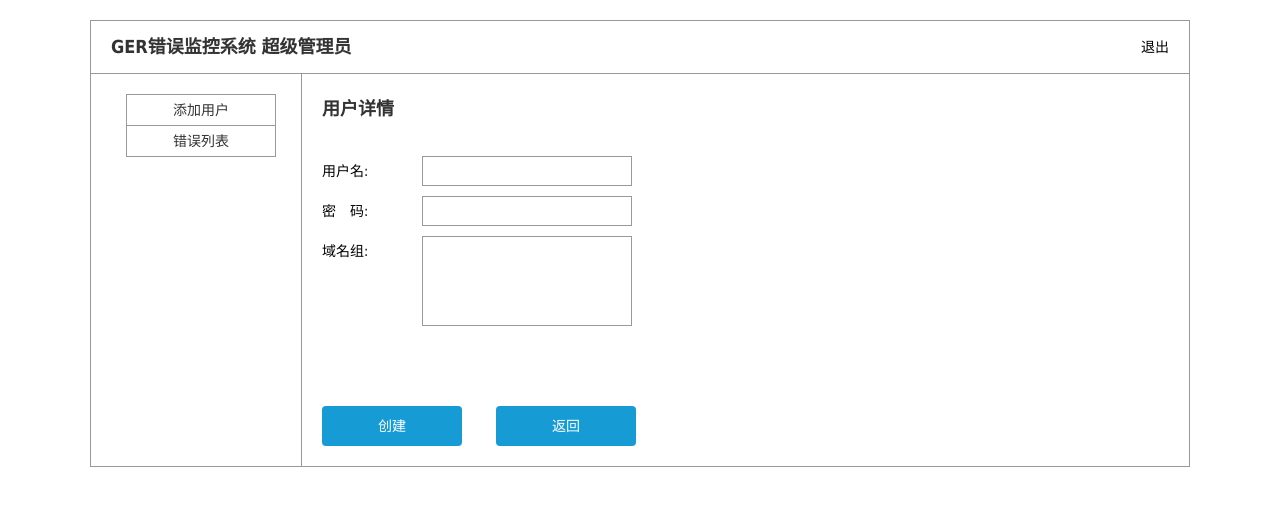
After one commit to gomeplusFED/GER-server, a PHP site: page /views/userdetail.html in a window 1280 px wide. The commit adds this page. Shown: the top 506 px of the page. Run offline with PHP 8.4, Linux system fonts and the light colour scheme.

Commit message:
add static html css

```diff
--- a/middleware/index.js
+++ b/middleware/index.js
@@ -31,6 +31,10 @@ module.exports = function(app) {
     secret: 'gerServer'
   }));
 
+  /*app.use(function(){
+
+  });*/
+
   app.use(flash);
 
   app.use(function(req, res, next) {
--- a/public/css/login.css
+++ b/public/css/login.css
@@ -56,7 +56,7 @@ body{
 	background: #eee;
 }
 .container{
-	width:260px;
+	width:400px;
 	margin: 100px auto;
 	border-radius:5px;
 	color:#666;
@@ -92,3 +92,4 @@ body{
     border-radius: 6px;
     margin-top:30px;
 }
+.error_tips{color:#d80a0a;}
--- /dev/null
+++ b/public/css/user.css
@@ -0,0 +1,38 @@
+@charset "UTF-8";
+input{background:none;}
+.fl{float: left;}
+.fr{float: right;}
+
+.container{width:1100px;margin:20px auto 0;}
+.content{line-height: 30px;border: 1px solid #999;padding:0 10px;}
+.container .title{font-size:18px;color:#333;font-weight:bold;height:32px;line-height:32px;padding:10px 20px;}
+.logout{font-weight:normal;height:32px;line-height:32px;cursor:pointer;}
+.left_area{width:200px;text-align:center;padding:20px 0;}
+.right_area{margin-left:200px;border-left: 1px solid #999;padding:20px;}
+
+.left_area ul{display:inline-block;width:150px;border-top:1px solid #999;}
+.left_area li{border:1px solid #999;border-top:none;}
+.right_area li{border-bottom:1px dashed #eae6e6;margin-bottom:10px;}
+.userlist .btn{width:75px;height:18px;border-radius:5px;border:1px solid #999;line-height:18px;margin-top:6px;margin-left:10px;}
+.userlist .btn.delete{background-color:#169bd5;color:#fff;border-color:#169bd5;}
+.username,
+.password,
+.domains{width:200px;border:1px solid #999;padding:4px;}
+.username,
+.password{height:20px;}
+.domains{height:80px;}
+
+
+.useradd .content_title,
+.userdetail .content_title,
+.changepass .content_title{font-size:18px;color:#333;font-weight:bold;height:32px;padding-bottom:30px;}
+
+.useradd .title,
+.userdetail .title,
+.changepass .title{border:1px solid #999;border-bottom:none;}
+.submit{padding-top:60px;}
+.submit input{margin-right:30px;height:40px;line-height:40px;width:140px;border-radius:4px;background-color:#169bd5;color:#fff;}
+
+.right_area label{width:100px;display:inline-block;}
+.userdetail .right_area li,
+.changepass .right_area li{border-bottom:none;}
--- a/public/css/userlist.css
+++ /dev/null
@@ -1,5 +0,0 @@
-@charset "UTF-8";
-.fl{float: left;}
-.fr{float: right;}
-.left_area{width:200px;}
-.right_area{margin-left:200px;}
--- a/views/login.html
+++ b/views/login.html
@@ -13,13 +13,17 @@
 <body>
 <div class="container">
     <form  method="post" action="login">
-    	<h1>Please sign in</h1>
+    	<h1>前端GER错误日志监控系统</h1>
     	<div class="clearfix">
     		<input type="text" placeholder="User Name"  name="userName"/>
     	</div>
     	<div class="clearfix">
     		<input type="password" placeholder="Password" name="passWord"/>
     	</div>
+        <!--错误提示信息展示-->
+        <% if(flash.errorMsg) { %>
+            <span class="error_tips"><%= flash.errorMsg %></span>
+        <% } %>
     	<div>
     		<button type="submit">登录</button>
     	</div>
--- /dev/null
+++ b/views/userdetail.html
@@ -0,0 +1,48 @@
+<!DOCTYPE html>
+<html lang="en">
+<head>
+    <meta charset="utf-8">
+    <meta http-equiv="X-UA-Compatible" content="IE=edge">
+    <meta name="viewport" content="width=device-width, initial-scale=1">
+    <meta name="description" content="">
+    <meta name="author" content="">
+    <title>用户详情</title>
+    <link rel="stylesheet" type="text/css" href="../css/public.css">
+    <link rel="stylesheet" type="text/css" href="../css/user.css">
+</head>
+
+<body>
+<div class="container userdetail">
+    <h4 class="title clearfix">GER错误监控系统 超级管理员<input type="button" class="logout fr" value="退出"/></h4 class="clearfix">
+    <div class="content">
+        <div class="left_area fl">
+            <ul>
+                <li><a href="/user/add">添加用户</a></li>
+                <li><a href="/error/list">错误列表</a></li>
+            </ul>
+        </div>
+        <div class="right_area">
+            <div class="">
+                <p class="content_title">用户详情</p>
+                <ul>
+                    <li>
+                        <label for="username">用户名: </label><input type="text" id="username" class="username" />
+                    </li>
+                    <li>
+                        <label for="password">密　码: </label><input type="password" id="password" class="password" />
+                    </li>
+                    <li class="clearfix">
+                        <label class="fl" for="domains">域名组: </label>
+                        <textarea class="domains" id="domains" ></textarea>
+                    </li>
+                </ul>
+                <div class="submit">
+                    <input type="button" class="create" value="创建"/>
+                    <input type="button" class="back" value="返回"/>
+                </div>
+            </div>
+        </div>
+    </div>
+</div>
+</body>
+</html>
```
Also changed, not shown: routers/login.js (+5 -5 lines), routers/user.js (+15 -2 lines), views/changepass.html (added, +44 -0 lines), views/useradd.html (added, +37 -0 lines), views/userlist.html (+15 -8 lines).
